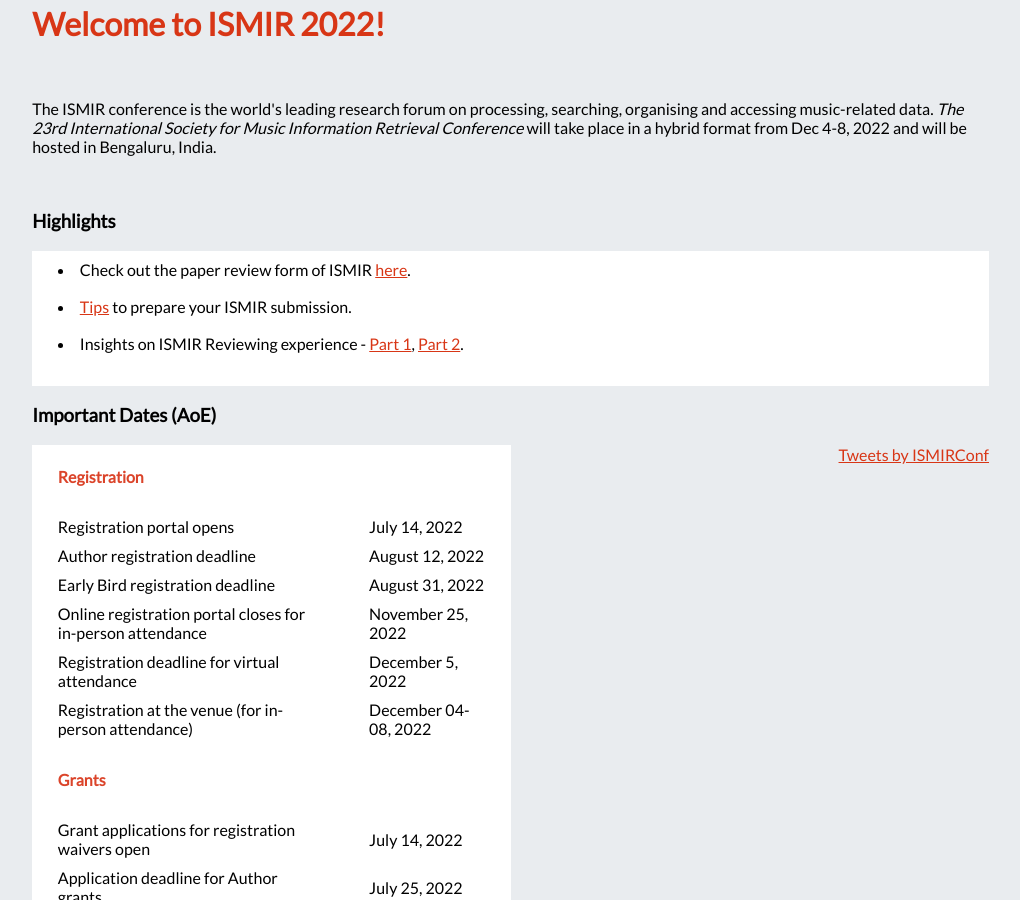
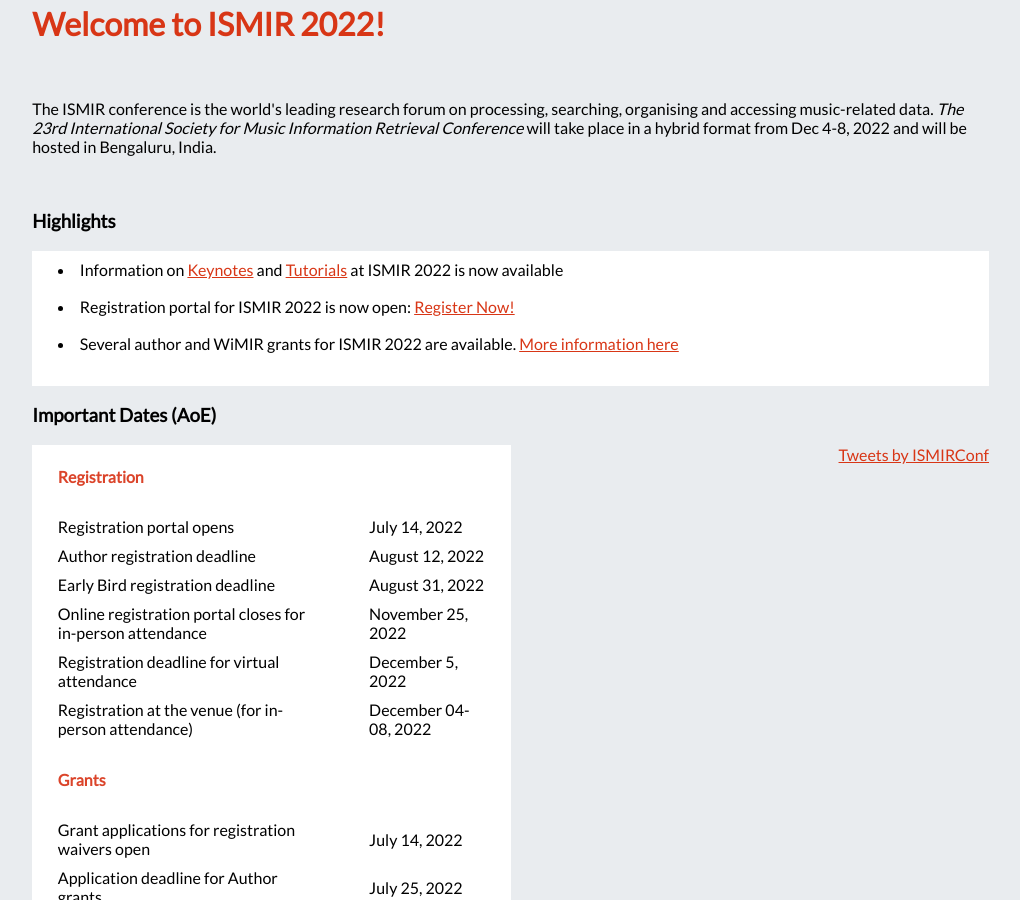
Before and after one commit to ismir2022/ismir2022.github.io, a Jekyll site: the page built from index.md, in a window 1280 px wide and 900 px high, scrolled down 557 px. Shown: the whole window, without its empty margins (155-1175 px from the left). Built offline with Jekyll 4.4.1, drawn with Linux system fonts in a browser that asks for light colours; nearby versions of some CDN libraries; comment, search, counter and statistics services are not loaded.

Commit message:
Update index.md

```diff
--- a/index.md
+++ b/index.md
@@ -11,7 +11,18 @@
 <h3>Highlights</h3>
 <table class="scrolldown" rules=none>
 		<tbody>
-            <tr>
+		<tr>
+			<td><li data-stringify-indent="0" data-stringify-border="0">Information on <a href="[reviewform](https://ismir2022.ismir.net/program/keynotes)">Keynotes</a> and <a href="[reviewform](https://ismir2022.ismir.net/program/tutorials)">Tutorials</a> at ISMIR 2022 is now available</li></td>
+		</tr>
+		<tr>
+			<td><li data-stringify-indent="0" data-stringify-border="0">Registration portal for ISMIR 2022 is now open: <a href="[reviewform](https://ismir2022.ismir.net/attend/registration)">Register Now!</a></li></td>
+		</tr>
+		<tr>
+			<td><li data-stringify-indent="0" data-stringify-border="0">Several author and WiMIR grants for ISMIR 2022 are available. <a href="[reviewform](https://ismir2022.ismir.net/attend/support)">More information here</a></li></td>
+		</tr>
+
+
+            <!-- <tr>
                 <td><li data-stringify-indent="0" data-stringify-border="0">Check out the paper review form of ISMIR <a href="reviewform">here</a>.</li></td>
             </tr>
 			<tr>
@@ -20,7 +31,7 @@
 			<tr>
 				<td><li data-stringify-indent="0" data-stringify-border="0">Insights on ISMIR Reviewing experience - <a href="https://ismir2021.ismir.net/blog/insights/">Part 1</a>, <a href="https://ismir2021.ismir.net/blog/insights2/">Part 2</a>.</li></td>
 			</tr>
-			<!-- <tr>
+			<tr>
 				<td><li><a href="https://cmt3.research.microsoft.com/ISMIR2022/"><span style="text-decoration:line-through">ISMIR 2022 paper submission site</span></a><span style="text-decoration:line-through"> is now open! For more info, check out the </span><a href="https://ismir2022.ismir.net/calls/cfp"><span style="text-decoration:line-through">Call for Papers</span></a>.</li></td>
 			</tr> -->
 		</tbody>
```
